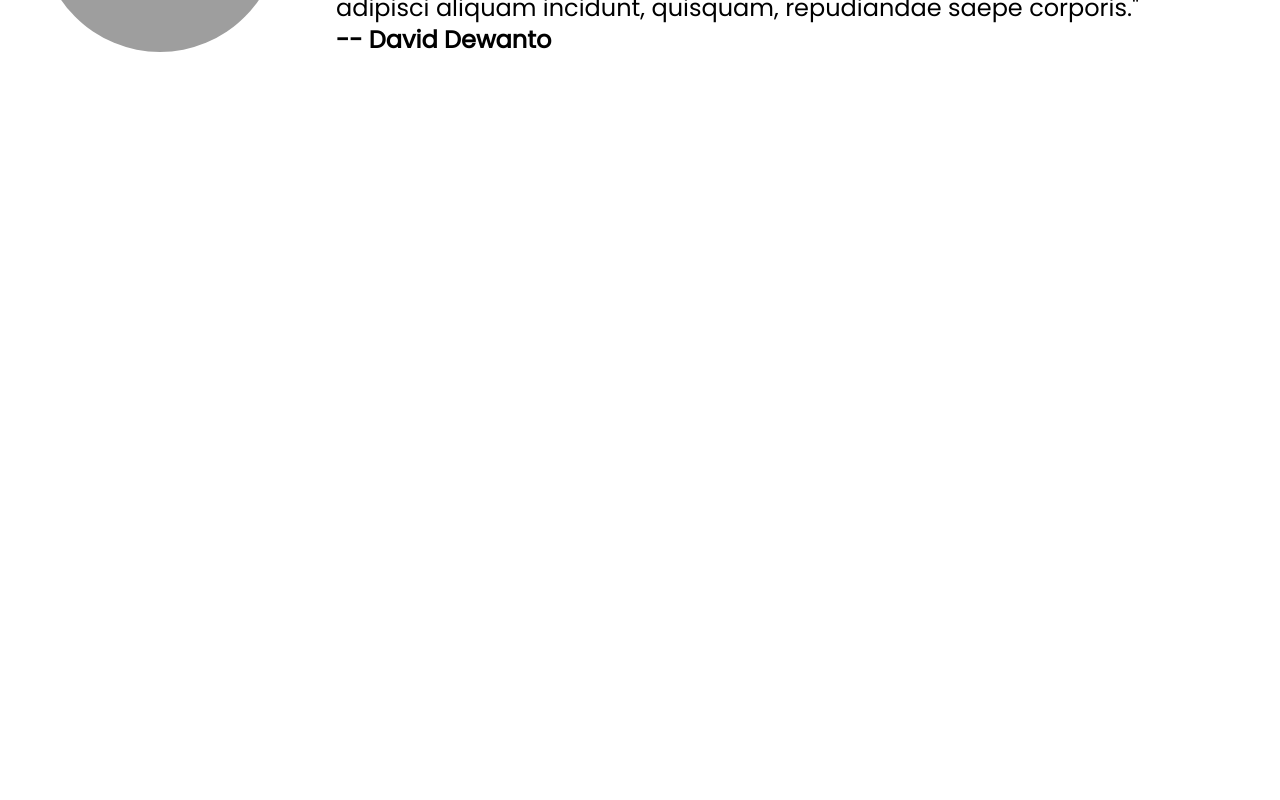
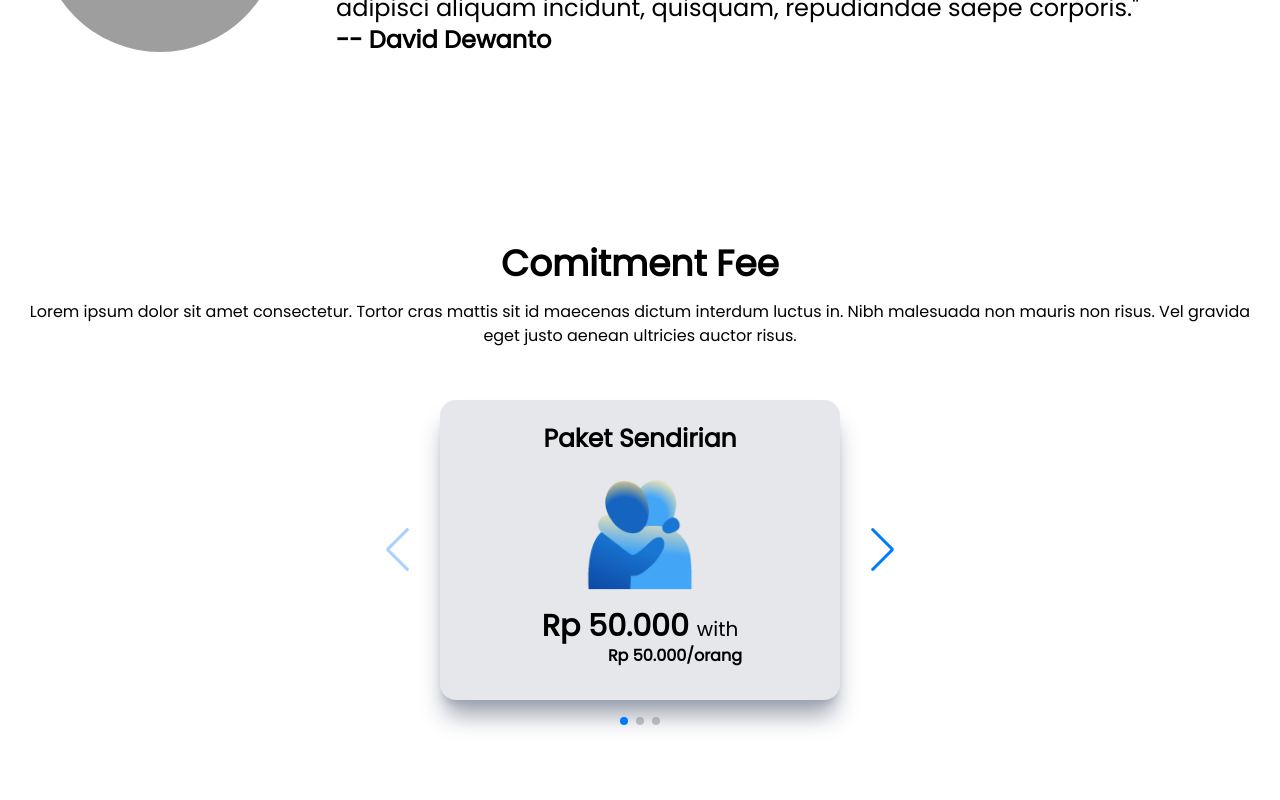
Before and after one commit to gunturoktavianto/frontend-ohu-tec-2023, a React (Create React App) app in the folder ohu-tec-2023/: page / in a window 1280 px wide. Shown: the part 740-1540 px from the top of the page. Before the commit the page ends 800 px from the top, so only its background shows below. Built offline with nearby package versions, Linux system fonts and the light colour scheme; grey boxes are pictures that could not be loaded.

Commit message:
Price List

```diff
--- a/ohu-tec-2023/src/App.jsx
+++ b/ohu-tec-2023/src/App.jsx
@@ -1,10 +1,12 @@
 import RegistrationInfo from "./component/RegistrationInfo.jsx"
 import Kegiatan from "./component/Kegiatan.jsx"
-
+import PriceList from "./component/PriceList.jsx";
 function App() {
   return (
     <div className="App">
       <Kegiatan />
+      <RegistrationInfo />
+      <PriceList></PriceList>
       <RegistrationInfo />
     </div>
   );
--- /dev/null
+++ b/ohu-tec-2023/src/component/PriceList.jsx
@@ -0,0 +1,106 @@
+import React, { useRef, useState, useEffect } from 'react';
+// Import Swiper React components
+import { Swiper, SwiperSlide } from 'swiper/react';
+
+// Import Swiper styles
+import 'swiper/css';
+import 'swiper/css/pagination';
+import 'swiper/css/navigation';
+
+// import required modules
+import { Pagination, Navigation } from 'swiper/modules';
+
+
+function getWindowWidth() {
+    const { innerWidth: width } = window;
+    return width;
+}
+
+const PriceList = () => {
+    const [windowWidth, setWindowWidth] = useState(getWindowWidth());
+
+    useEffect(() => {
+        const updateWidth = () => {
+            setWindowWidth(getWindowWidth);
+        }
+        window.addEventListener('resize', updateWidth);
+
+        return (() => {
+        })
+        // window.addEventListener("resize", handleResize)
+    })
+    function arrowStyle(windowWidth) {
+        if (windowWidth >= 640) {
+            return { "--swiper-navigation-sides-offset": "30vw" }
+        } else if (windowWidth >= 570) {
+            return { "--swiper-navigation-sides-offset": "10vw" }
+        }
+    }
+    return (
+        <div className='items-center justify-center w-screen h-screen py-20 font-Poppins'>
+            <div className='flex flex-col items-center justify-center w-full px-5 text-center h-1/2'>
+                <h1 className='text-2xl font-bold lg:text-4xl '>Comitment Fee</h1>
+                <p className='mx-2 mt-4 text-center'>Lorem ipsum dolor sit amet consectetur. Tortor cras mattis sit id maecenas dictum interdum luctus in. Nibh malesuada non mauris non risus. Vel gravida eget justo aenean ultricies auctor risus.</p>
+            </div>
+            <div className='w-screen -translate-y-10 h-1/2 md:-translate-y-24'>
+                <Swiper
+                    slidesPerView={1}
+                    spaceBetween={30}
+                    pagination={{
+                        clickable: true,
+                    }}
+                    navigation={true}
+                    modules={[Pagination, Navigation]}
+                    className="mySwiper"
+                    style={arrowStyle(windowWidth)}
+
+                >
+                    <SwiperSlide>
+                        <div className='flex justify-center w-screen py-10'>
+                            <div className='w-[50vw] h-fit bg-gray-200 rounded-2xl flex flex-col overflow-clip shadow-xl shadow-gray-400 max-w-[400px]'>
+
+                                <div className='flex flex-col items-center justify-center w-full px-5 py-5 text-center full lg:justify-normal lg:pt-5 lg:px-16'>
+                                    <h2 className='font-bold text-[20px] lg:text-[25px]  min-[1300px]:text-lg '>Paket Sendirian</h2>
+                                    <p className='text-[100px]'>🫂</p>
+                                    <p className='text-3xl font-semibold font-Poppins '>Rp 50.000 <span className='text-xl font-medium'>with</span></p>
+                                    <p className='w-3/4 pb-3 font-bold text-right'>Rp 50.000/orang</p>
+                                    <p className='text-[10px] sm:text-[12px] lg:text-sm min-[1300px]:text-[16px] min-[1300px]:pt-7'></p>
+                                </div>
+                            </div>
+                        </div>
+                    </SwiperSlide>
+                    <SwiperSlide>
+                        <div className='flex justify-center w-screen py-10'>
+                            <div className='w-[50vw] h-fit bg-gray-200 rounded-2xl flex flex-col overflow-clip shadow-xl shadow-gray-400 max-w-[400px]'>
+
+                                <div className='flex flex-col items-center justify-center w-full px-5 py-5 text-center full lg:justify-normal lg:pt-5 lg:px-16'>
+                                    <h2 className='font-bold text-[20px] lg:text-[25px]  min-[1300px]:text-lg '>Paket Berdua</h2>
+                                    <p className='text-[100px]'>🧑‍🤝‍🧑</p>
+                                    <p className='text-3xl font-semibold font-Poppins '>Rp 80.000 <span className='text-xl font-medium'>with</span></p>
+                                    <p className='w-3/4 pb-3 font-bold text-right'>Rp 40.000/orang</p>
+                                    <p className='text-[10px] sm:text-[12px] lg:text-sm min-[1300px]:text-[16px] min-[1300px]:pt-7'></p>
+                                </div>
+                            </div>
+                        </div>
+                    </SwiperSlide>
+                    <SwiperSlide>
+                        <div className='flex justify-center w-screen py-10'>
+                            <div className='w-[50vw] h-fit bg-gray-200 rounded-2xl flex flex-col overflow-clip shadow-xl shadow-gray-400 max-w-[400px]'>
+
+                                <div className='flex flex-col items-center justify-center w-full px-5 py-5 text-center full lg:justify-normal lg:pt-5 lg:px-16'>
+                                    <h2 className='font-bold text-[20px] lg:text-[25px]  min-[1300px]:text-lg '>Paket Berempat</h2>
+                                    <p className='text-[80px]'>👯🤼</p>
+                                    <p className='text-3xl font-semibold font-Poppins '>Rp 120.000 <span className='text-xl font-medium'>with</span></p>
+                                    <p className='w-3/4 pb-3 font-bold text-right'>Rp 30.000/orang</p>
+                                    <p className='text-[10px] sm:text-[12px] lg:text-sm min-[1300px]:text-[16px] min-[1300px]:pt-7'></p>
+                                </div>
+                            </div>
+                        </div>
+                    </SwiperSlide>
+                </Swiper>
+            </div>
+        </div >
+    )
+}
+
+export default PriceList
```
